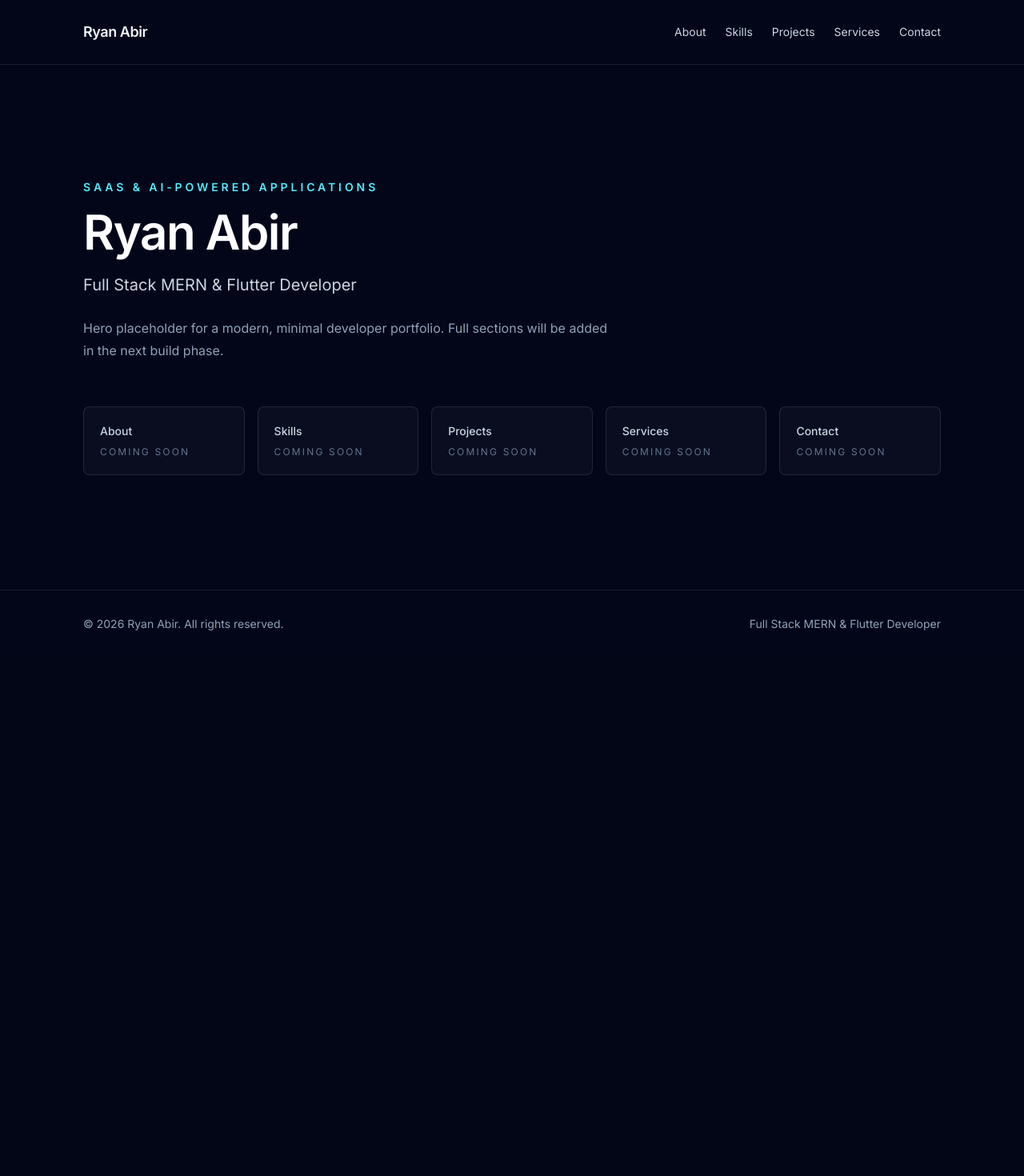
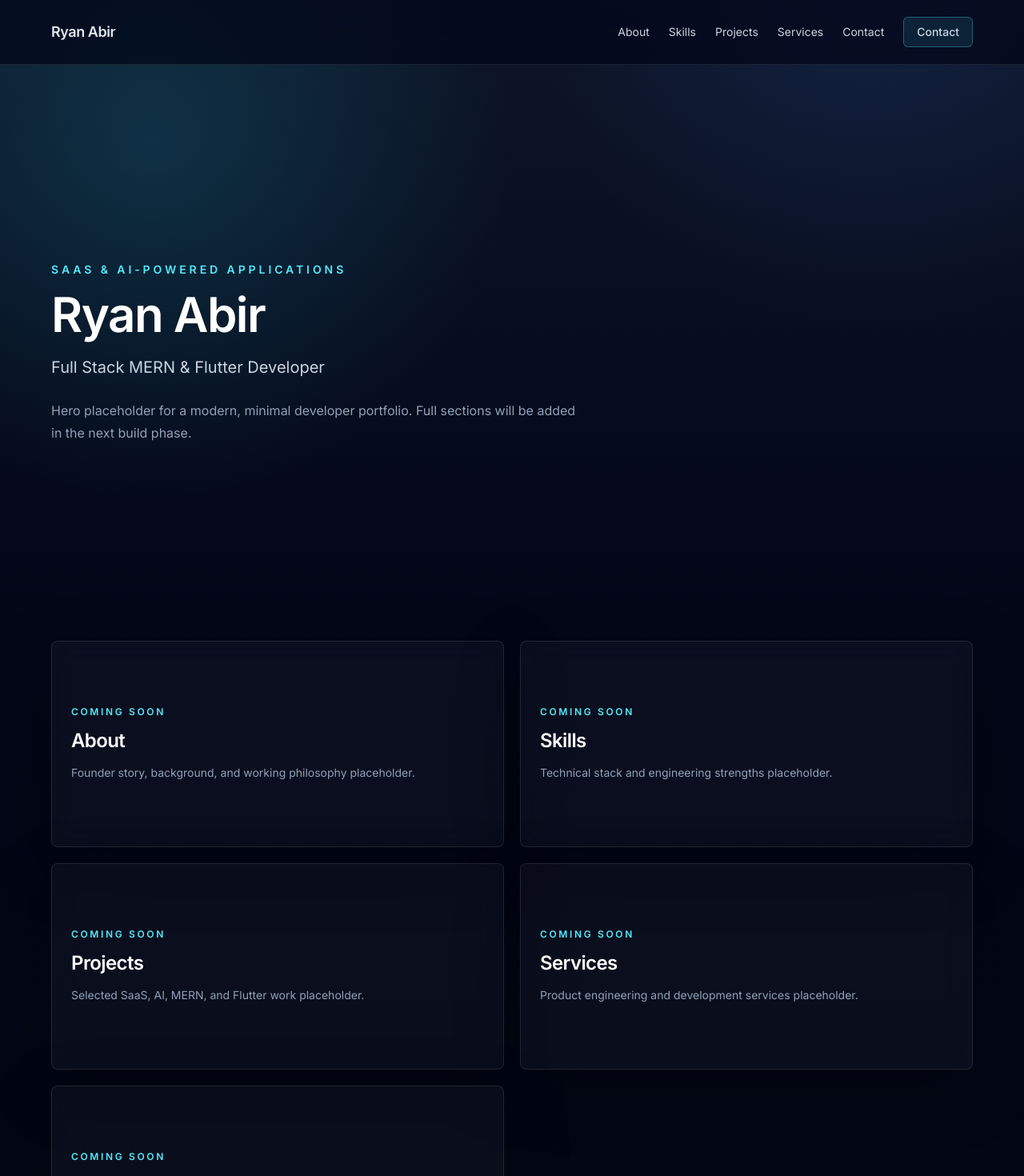
Before and after one commit to RyanAbir/RyanAbirPortfolio, a Next.js app: page / in a window 1280 px wide. Shown: the top 1470 px of the page at 80% size. Before the commit the page ends 822 px from the top, so only its background shows below. Built offline with nearby package versions, Linux system fonts and the light colour scheme.

Commit message:
Add global design system and layout foundation

```diff
--- a/app/globals.css
+++ b/app/globals.css
@@ -2,27 +2,67 @@
 
 :root {
   color-scheme: dark;
-  background: #020617;
+  --background: #020617;
+  --foreground: #e2e8f0;
+  --muted: #94a3b8;
+  --surface-soft: rgba(255, 255, 255, 0.035);
+  --border: rgba(255, 255, 255, 0.1);
+  background: var(--background);
 }
 
 * {
   box-sizing: border-box;
 }
 
+*::selection {
+  background: rgba(34, 211, 238, 0.28);
+  color: #ffffff;
+}
+
 html {
   scroll-behavior: smooth;
+  background: var(--background);
 }
 
 body {
   margin: 0;
   min-height: 100vh;
+  color: var(--foreground);
   background:
-    radial-gradient(circle at top left, rgba(34, 211, 238, 0.14), transparent 32rem),
-    #020617;
-  font-family: Arial, Helvetica, sans-serif;
+    radial-gradient(circle at 15% 10%, rgba(34, 211, 238, 0.16), transparent 28rem),
+    radial-gradient(circle at 85% 0%, rgba(59, 130, 246, 0.12), transparent 26rem),
+    linear-gradient(180deg, rgba(15, 23, 42, 0.92) 0%, #020617 44%, #030712 100%);
+  font-synthesis-weight: none;
+  text-rendering: optimizeLegibility;
+  -webkit-font-smoothing: antialiased;
+  -moz-osx-font-smoothing: grayscale;
 }
 
 a {
   color: inherit;
   text-decoration: none;
 }
+
+button,
+input,
+textarea,
+select {
+  font: inherit;
+}
+
+.page-shell {
+  width: min(100% - 2rem, 72rem);
+  margin-inline: auto;
+}
+
+.section-shell {
+  scroll-margin-top: 6rem;
+  padding-block: 5rem;
+}
+
+.glass-panel {
+  border: 1px solid var(--border);
+  background: var(--surface-soft);
+  box-shadow: 0 24px 80px rgba(0, 0, 0, 0.28);
+  backdrop-filter: blur(16px);
+}
--- a/app/layout.tsx
+++ b/app/layout.tsx
@@ -28,10 +28,10 @@ export default function RootLayout({
 }>) {
   return (
     <html lang="en">
-      <body className={inter.className}>
-        <div className="min-h-screen bg-slate-950 text-slate-100">
+      <body className={`${inter.className} bg-slate-950 text-slate-100`}>
+        <div className="flex min-h-screen flex-col overflow-hidden">
           <Navbar />
-          <main>{children}</main>
+          <main className="flex-1">{children}</main>
           <Footer />
         </div>
       </body>
--- a/app/page.tsx
+++ b/app/page.tsx
@@ -1,10 +1,40 @@
 import { SITE_FOCUS, SITE_NAME, SITE_ROLE } from "../lib/constants";
 
-const futureSections = ["About", "Skills", "Projects", "Services", "Contact"];
+const placeholderSections = [
+  {
+    id: "about",
+    title: "About",
+    description: "Founder story, background, and working philosophy placeholder.",
+  },
+  {
+    id: "skills",
+    title: "Skills",
+    description: "Technical stack and engineering strengths placeholder.",
+  },
+  {
+    id: "projects",
+    title: "Projects",
+    description: "Selected SaaS, AI, MERN, and Flutter work placeholder.",
+  },
+  {
+    id: "services",
+    title: "Services",
+    description: "Product engineering and development services placeholder.",
+  },
+  {
+    id: "contact",
+    title: "Contact",
+    description: "Availability, email, and collaboration details placeholder.",
+  },
+] as const;
 
 export default function Home() {
   return (
-    <section className="mx-auto flex min-h-[calc(100vh-9rem)] w-full max-w-6xl flex-col justify-center px-6 py-20 sm:px-8 lg:px-10">
+    <div className="page-shell">
+      <section
+        className="section-shell flex min-h-[calc(100vh-5rem)] items-center"
+        id="hero"
+      >
         <div className="max-w-3xl">
           <p className="mb-4 text-sm font-semibold uppercase tracking-[0.28em] text-cyan-300">
             {SITE_FOCUS}
@@ -18,20 +48,27 @@ export default function Home() {
             sections will be added in the next build phase.
           </p>
         </div>
+      </section>
 
-      <div className="mt-14 grid gap-4 sm:grid-cols-2 lg:grid-cols-5">
-        {futureSections.map((section) => (
-          <div
-            className="rounded-lg border border-white/10 bg-white/[0.03] p-5"
-            key={section}
+      <div className="grid gap-5 pb-20 md:grid-cols-2">
+        {placeholderSections.map((section) => (
+          <section
+            className="section-shell glass-panel rounded-lg p-6"
+            id={section.id}
+            key={section.id}
           >
-            <p className="text-sm font-medium text-slate-300">{section}</p>
-            <p className="mt-2 text-xs uppercase tracking-[0.18em] text-slate-500">
+            <p className="text-xs font-semibold uppercase tracking-[0.22em] text-cyan-300">
               Coming soon
             </p>
-          </div>
+            <h2 className="mt-3 text-2xl font-semibold tracking-tight text-white">
+              {section.title}
+            </h2>
+            <p className="mt-3 text-sm leading-6 text-slate-400">
+              {section.description}
+            </p>
+          </section>
         ))}
       </div>
-    </section>
+    </div>
   );
 }
--- a/components/Footer.tsx
+++ b/components/Footer.tsx
@@ -3,9 +3,9 @@ import { SITE_NAME, SITE_ROLE } from "../lib/constants";
 export default function Footer() {
   return (
     <footer className="border-t border-white/10">
-      <div className="mx-auto flex w-full max-w-6xl flex-col gap-3 px-6 py-8 text-sm text-slate-400 sm:flex-row sm:items-center sm:justify-between sm:px-8 lg:px-10">
+      <div className="page-shell flex flex-col gap-3 py-8 text-sm text-slate-400 sm:flex-row sm:items-center sm:justify-between">
         <p>
-          © {new Date().getFullYear()} {SITE_NAME}. All rights reserved.
+          &copy; {new Date().getFullYear()} {SITE_NAME}. All rights reserved.
         </p>
         <p>{SITE_ROLE}</p>
       </div>
--- a/components/Navbar.tsx
+++ b/components/Navbar.tsx
@@ -1,13 +1,23 @@
+"use client";
+
+import { useState } from "react";
 import { NAV_LINKS, SITE_NAME } from "../lib/constants";
 
 export default function Navbar() {
+  const [isOpen, setIsOpen] = useState(false);
+
   return (
-    <header className="border-b border-white/10">
-      <nav className="mx-auto flex h-20 w-full max-w-6xl items-center justify-between px-6 sm:px-8 lg:px-10">
-        <a className="text-lg font-semibold tracking-tight text-white" href="/">
+    <header className="sticky top-0 z-50 border-b border-white/10 bg-slate-950/72 backdrop-blur-xl">
+      <nav className="page-shell flex min-h-20 items-center justify-between">
+        <a
+          className="text-lg font-semibold tracking-tight text-white"
+          href="/"
+          onClick={() => setIsOpen(false)}
+        >
           {SITE_NAME}
         </a>
-        <div className="hidden items-center gap-6 text-sm text-slate-300 sm:flex">
+
+        <div className="hidden items-center gap-6 text-sm text-slate-300 md:flex">
           {NAV_LINKS.map((link) => (
             <a
               className="transition hover:text-white"
@@ -17,8 +27,45 @@ export default function Navbar() {
               {link.label}
             </a>
           ))}
+          <a
+            className="rounded-md border border-cyan-300/30 bg-cyan-300/10 px-4 py-2 font-medium text-cyan-100 transition hover:border-cyan-200/60 hover:bg-cyan-300/15"
+            href="#contact"
+          >
+            Contact
+          </a>
         </div>
+
+        <button
+          aria-expanded={isOpen}
+          aria-label="Toggle navigation menu"
+          className="inline-flex h-10 w-10 items-center justify-center rounded-md border border-white/10 bg-white/[0.04] text-slate-200 md:hidden"
+          onClick={() => setIsOpen((current) => !current)}
+          type="button"
+        >
+          <span className="flex flex-col gap-1.5">
+            <span className="block h-0.5 w-4 rounded-full bg-current" />
+            <span className="block h-0.5 w-4 rounded-full bg-current" />
+            <span className="block h-0.5 w-4 rounded-full bg-current" />
+          </span>
+        </button>
       </nav>
+
+      {isOpen ? (
+        <div className="page-shell pb-4 md:hidden">
+          <div className="glass-panel grid gap-1 rounded-lg p-2">
+            {NAV_LINKS.map((link) => (
+              <a
+                className="rounded-md px-3 py-3 text-sm text-slate-300 transition hover:bg-white/[0.04] hover:text-white"
+                href={link.href}
+                key={link.href}
+                onClick={() => setIsOpen(false)}
+              >
+                {link.label}
+              </a>
+            ))}
+          </div>
+        </div>
+      ) : null}
     </header>
   );
 }
```
Lines whose indentation alone changed are shown as unchanged.
